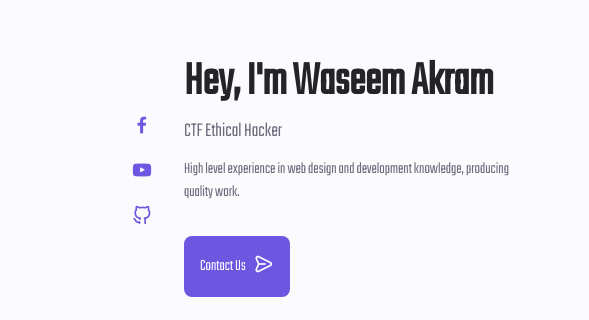
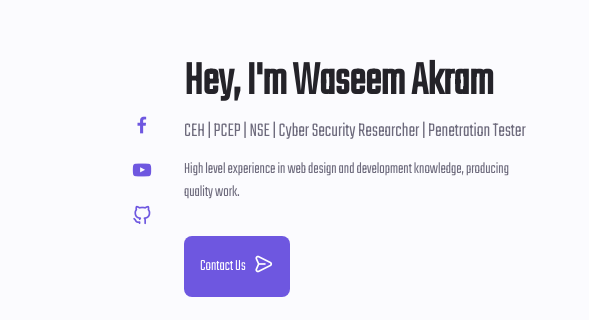
Before and after one commit to evildevill/waseemakram, a plain HTML site: page index.html in a window 1280 px wide. Shown: the part 142-462 px from the top of the page, 124-713 px from the left. Drawn offline with nearby package versions, Linux system fonts and the light colour scheme.

Commit message:
Update index.html

```diff
--- a/index.html
+++ b/index.html
@@ -121,7 +121,7 @@
                       </div>
                       <div class="home__data">
                          <h1 class="home__title">Hey, I'm Waseem Akram</h1>
-                         <h3 class="home__subtitle">CTF Ethical Hacker</h3>
+                         <h3 class="home__subtitle">CEH | PCEP | NSE | Cyber Security Researcher | Penetration Tester</h3>
                          <p class="home__description">High level experience in web design and development knowledge, producing quality work.</p>
                          <a class="button button--flex" href="#contact">
                            Contact Us <i class="uil uil-message button__icon"></i>
```
